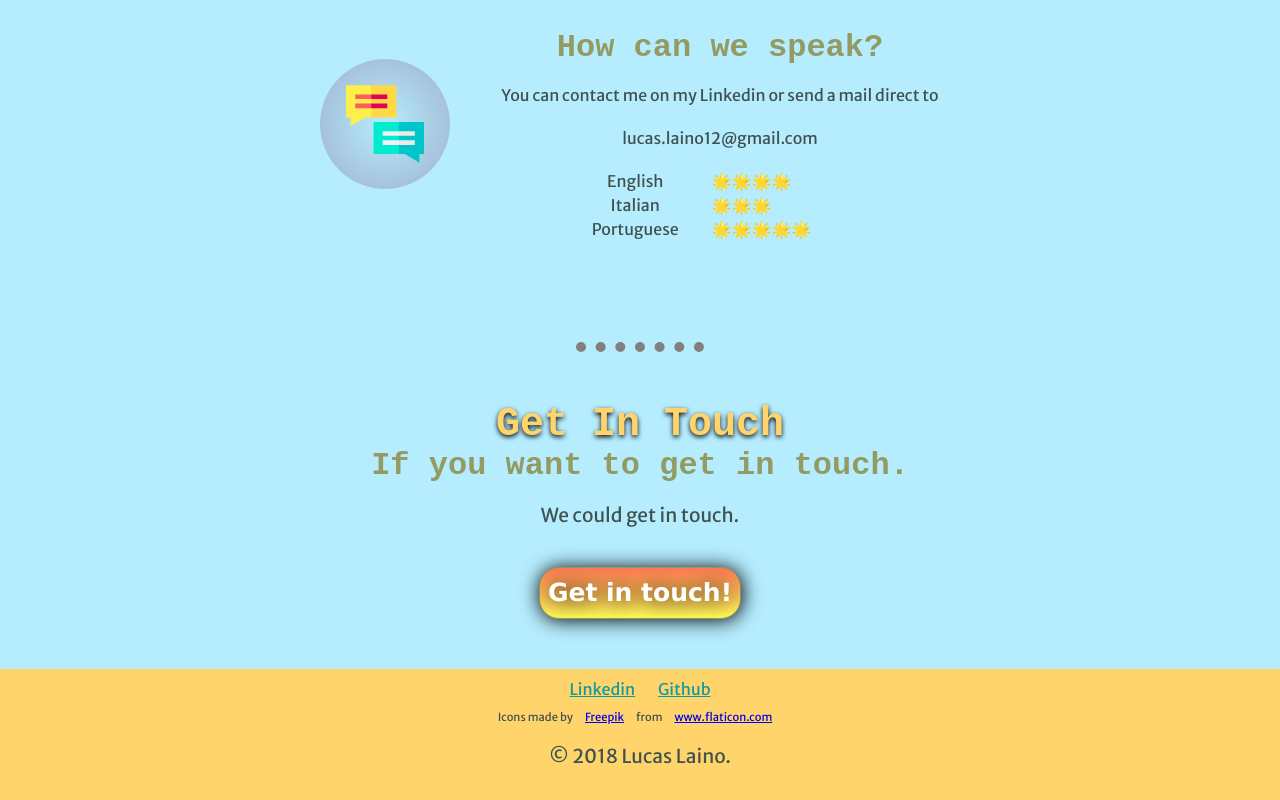
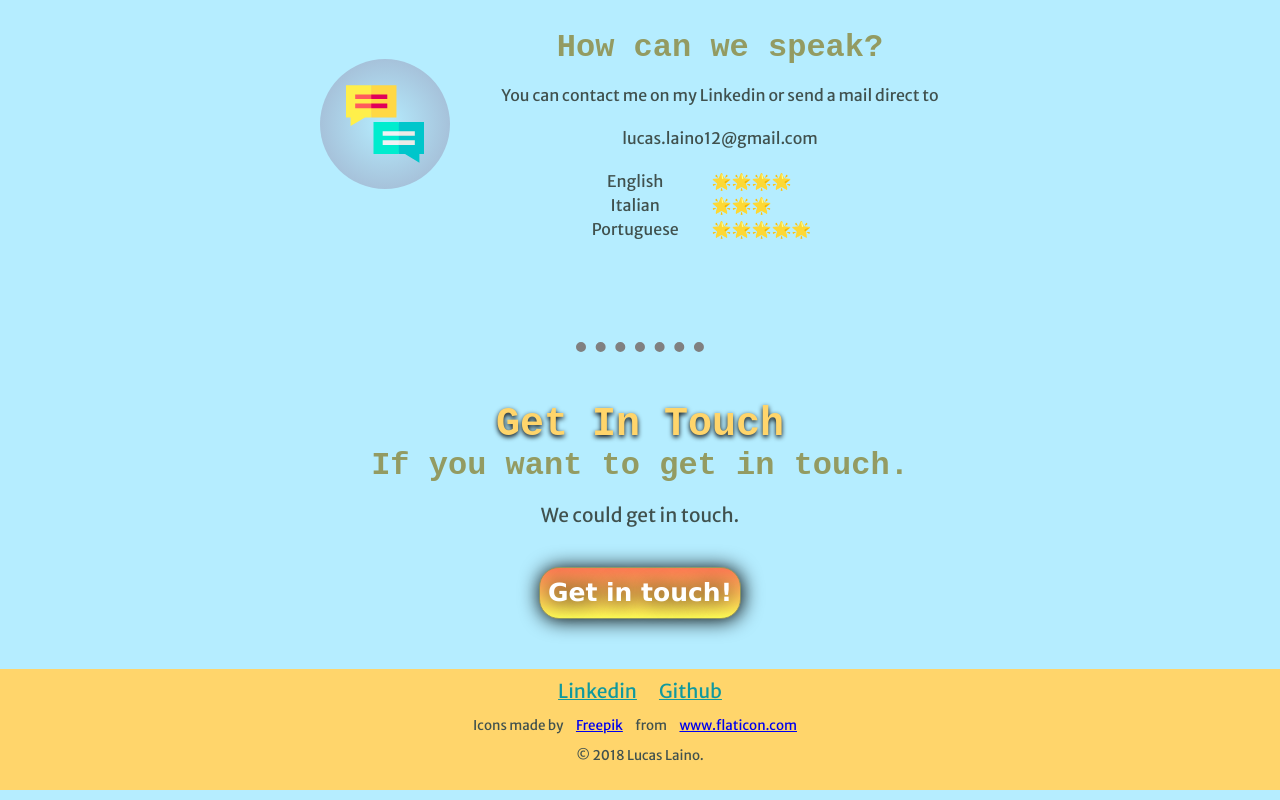
Before and after one commit to l-laino/personal-info, a plain HTML site: page index.html in a window 1280 px wide. Shown: the part 1958-2758 px from the top of the page. Drawn offline with Linux system fonts and the light colour scheme; a web font is replaced by a local one.

Commit message:
Add files via upload

```diff
--- a/css/styles.css
+++ b/css/styles.css
@@ -202,14 +202,15 @@ hr {
   padding-bottom: 1%;
 }
 
-.bottom-container a{
+.bottom-container {
+  font-size: 0.7rem;
+}
+
+.bottom-container a {
   margin: 0 10px;
 }
 
-.reference{
-  font-size: 0.7rem;
-}
-
 .footer-link {
+  font-size: 1.2rem;
   color: #11999E;
 }
```
